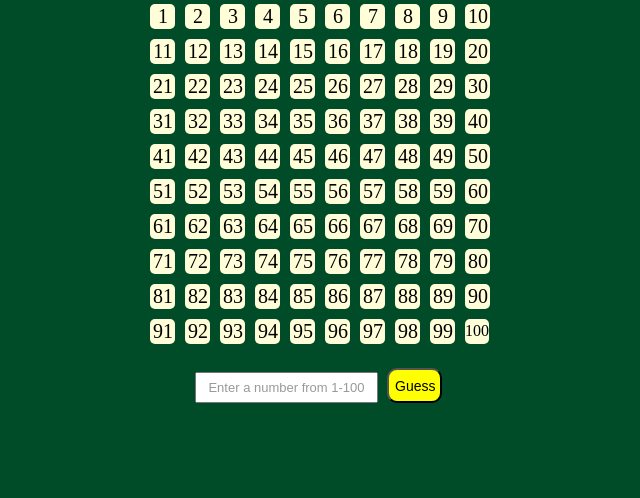
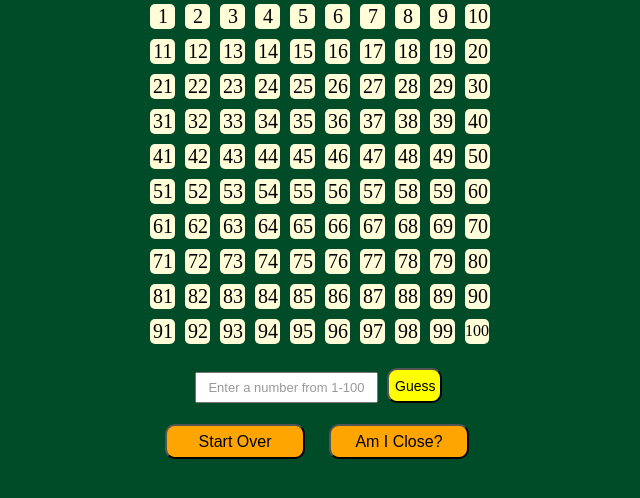
Before and after one commit to Rmoore424/Guessing-Game-Project, a plain HTML site: page index.html in a window 1280 px wide. Shown: the part 108-606 px from the top of the page, without its empty margins (320-960 px from the left). Drawn offline with nearby package versions, Linux system fonts and the light colour scheme.

Commit message:
Added Reset and Hint buttons

```diff
--- a/css/style.css
+++ b/css/style.css
@@ -91,3 +91,23 @@ font-size: 20px;
 	text-align: center;
 	background-color: yellow;
 }
+
+.reset {
+	width: 140px;
+	height: 35px;
+	background-color: orange;
+	border-radius: 10px;
+	font-size: 16px;
+	margin-left: 330px;
+	margin-top: 20px;
+}
+
+.hint {
+	width: 140px;
+	height: 35px;
+	background-color: orange;
+	border-radius: 10px;
+	font-size: 16px;
+	margin-top: 20px;
+	margin-left: 20px;
+}
--- a/index.html
+++ b/index.html
@@ -132,6 +132,9 @@
 			<div class="button_wrapper">
 				<input class="answer" type="text" value="Enter a number from 1-100"/>
 				<button class="enter">Guess</button>
+				<br/>
+				<button class="reset">Start Over</button>
+				<button class="hint">Am I Close?</button>
 			</div>
 		</div>
 	</body>
```
